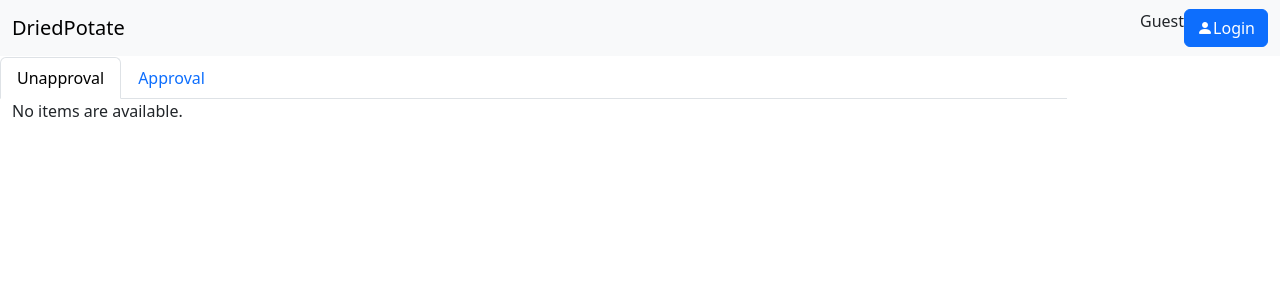
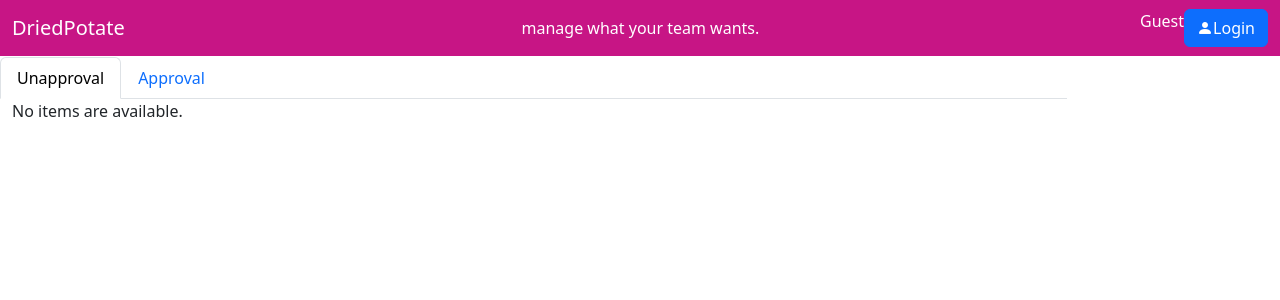
Before and after one commit to yasumichi/DriedPotato, a Django app: page /items/ in a window 1280 px wide. Shown: the top 300 px of the page. Run offline with Django 5.2, Linux system fonts and the light colour scheme; data that the repository does not hold is empty; some libraries are stand-ins or nearby versions.

```diff
--- a/items/static/items/css/wishlist.css
+++ b/items/static/items/css/wishlist.css
@@ -3,6 +3,16 @@
   top: 0px;
   width: 100vw;
   z-index: 1;
+  color: white!important;
+  background-color: #c71585!important;
+}
+
+.navbar-brand {
+  color: white!important;
+}
+
+.navbar-text {
+  color: white!important;
 }
 
 #tabbar {
@@ -16,7 +26,12 @@
   position: fixed;
   top: 99px;
   height: calc(100vh - 100px);
-  overflow-y: scroll;
+  width: 100%;
+  overflow-y: auto;
+}
+
+.table-sticky {
+  height: fit-content;
 }
 
 .table-sticky thead th {
--- a/items/templates/items/base.html
+++ b/items/templates/items/base.html
@@ -15,6 +15,7 @@
       <nav id="titlebar" class="navbar navbar-expand-lg bg-body-tertiary">
         <div class="container-fluid">
 		<a class="navbar-brand">DriedPotate</a>
+        <span class="navbar-text">manage what your team wants.</span>
         <div class="d-flex">
           {% if user.is_authenticated %}
           {% blocktranslate with first_name=user.first_name last_name=user.last_name%}{{ first_name }} {{ last_name }}{% endblocktranslate %}
```
